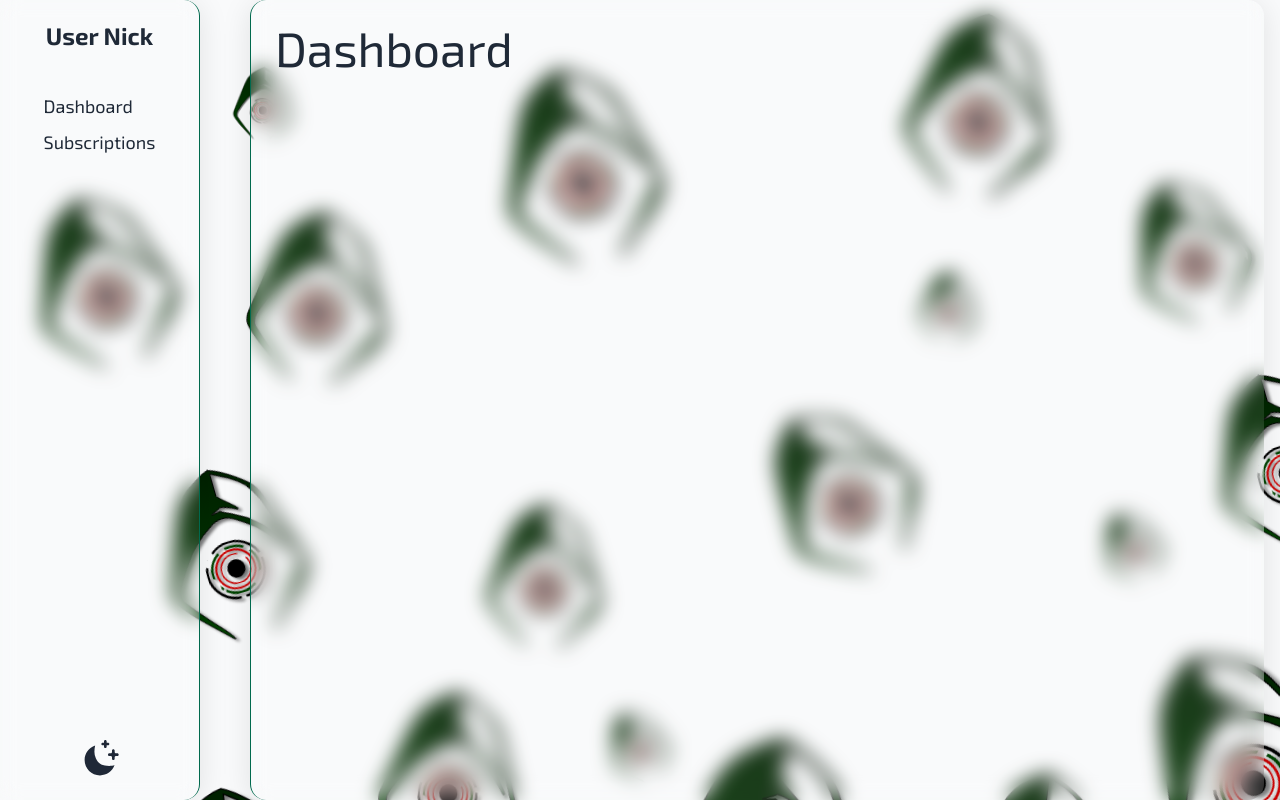
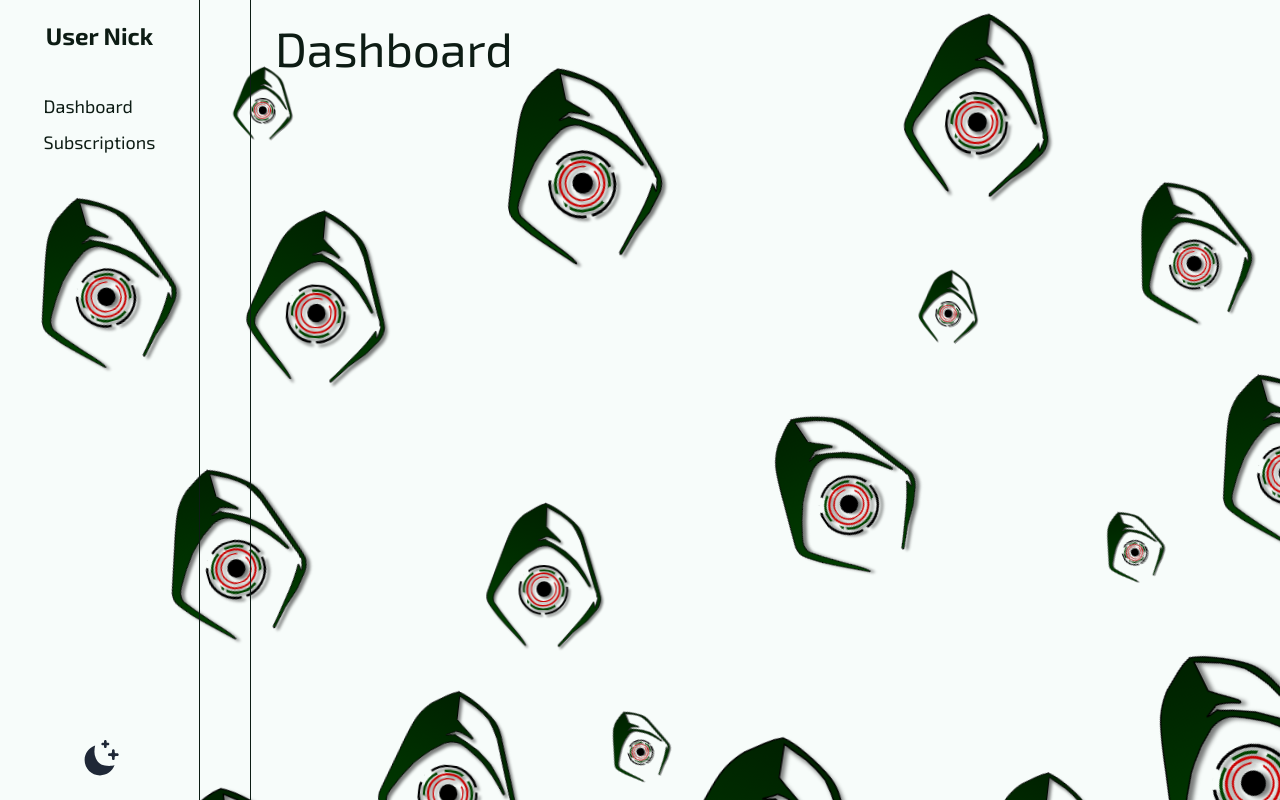
Before and after one commit to stariygoose/chain-stalker-public, a React (Vite) app in the folder client/: page /dashboard in a window 1280 px wide. Built offline with nearby package versions, Linux system fonts and the light colour scheme.

Commit message:
new colors

```diff
--- a/client/index.html
+++ b/client/index.html
@@ -6,10 +6,10 @@
     <link rel="preconnect" href="https://fonts.googleapis.com" />
     <link rel="preconnect" href="https://fonts.gstatic.com" crossorigin />
     <link
-      href="https://fonts.googleapis.com/css2?family=Exo+2:ital,wght@0,100..900;1,100..900&display=swap"
+      href="https://fonts.googleapis.com/css2?family=Epilogue:ital,wght@0,100..900;1,100..900&family=Exo+2:ital,wght@0,100..900;1,100..900&display=swap"
       rel="stylesheet"
     />
-    <title>Vite + React + TS</title>
+    <title>ChainStalker</title>
   </head>
   <body>
     <div id="root"></div>
--- a/client/src/app/styles/index.css
+++ b/client/src/app/styles/index.css
@@ -3,26 +3,24 @@
 @custom-variant dark (&:where([data-theme=dark], [data-theme=dark] *));
 
 @theme {
-  --bg: #f9fafb;
-  --surface: #ffffff;
-  --brand-green: #01694e;
-  --brand-green-light: #04a36d;
-  --brand-red: #f40405;
-  --text-primary: #1f2937;
-  --text-secondary: #4b5563;
-  --border: #e5e7eb;
+  --bg-main: #f7fcfa;
+  --bg-second: #e5f5ed;
+  --text-green-light: #08872b;
+  --text-red: #e82908;
+  --text-primary: #0d1c14;
+  --text-secondary: #479e78;
+  --border: #2e6b4f;
 }
 
 @layer base {
   [data-theme="dark"] {
-    --bg: #0b0f10;
-    --surface: #12171a;
-    --brand-green: #01694e;
-    --brand-green-light: #04a36d;
-    --brand-red: #f40405;
-    --text-primary: #e5e7eb;
-    --text-secondary: #94a3b8;
-    --border: #1f2937;
+    --bg-main: #0f241c;
+    --bg-second: #214a38;
+    --text-green-light: #0ad945;
+    --text-red: #fa5438;
+    --text-primary: #ffffff;
+    --text-secondary: #8fccb2;
+    --border: #2e6b4f;
   }
 
   body {
@@ -35,21 +33,21 @@
 }
 
 @layer components {
-  .glass-bg-effect {
-    background: rgba(255, 255, 255, 0.1);
-    border-radius: 16px;
-    box-shadow: 0 4px 30px rgba(0, 0, 0, 0.1);
-    backdrop-filter: blur(10px);
-    -webkit-backdrop-filter: blur(10px);
-  }
+  /* .glass-bg-effect { */
+  /*   background: rgba(255, 255, 255, 0.1); */
+  /*   border-radius: 16px; */
+  /*   box-shadow: 0 4px 30px rgba(0, 0, 0, 0.1); */
+  /*   backdrop-filter: blur(10px); */
+  /*   -webkit-backdrop-filter: blur(10px); */
+  /* } */
 }
 
 @layer utilities {
   .bg-primary {
-    background: var(--bg);
+    background: var(--bg-main);
   }
-  .bg-surface {
-    background-color: var(--surface);
+  .bg-secondary {
+    background-color: var(--bg-second);
   }
   .text-primary {
     color: var(--text-primary);
@@ -57,19 +55,13 @@
   .text-secondary {
     color: var(--text-secondary);
   }
-  .border-main {
+  .border-color {
     border-color: var(--border);
   }
-  .brand-green {
-    color: var(--brand-green);
+  .text-green-light {
+    color: var(--text-green-light);
   }
-  .brand-green-light {
-    color: var(--brand-green-light);
-  }
-  .brand-red {
-    color: var(--brand-red);
-  }
-  .border-brand {
-    border-color: var(--brand-green);
+  .text-red {
+    color: var(--text-red);
   }
 }
```
